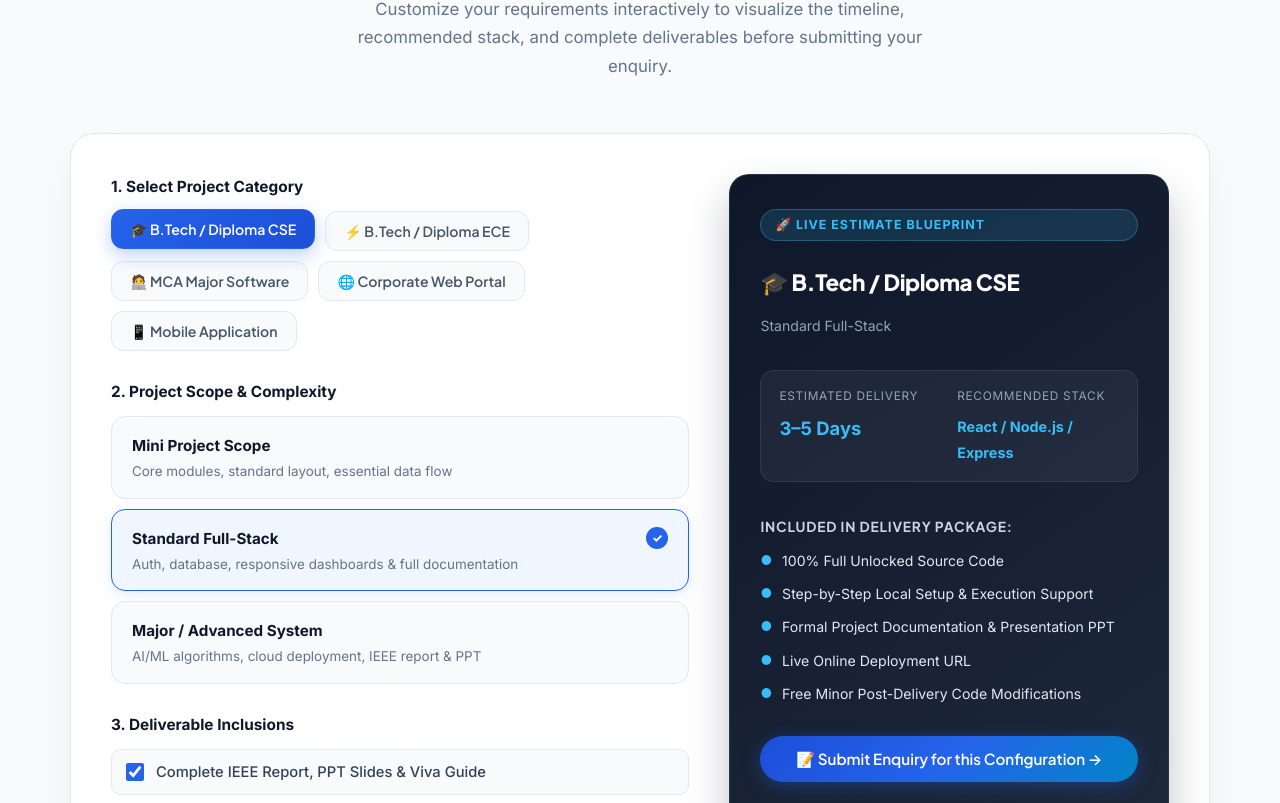
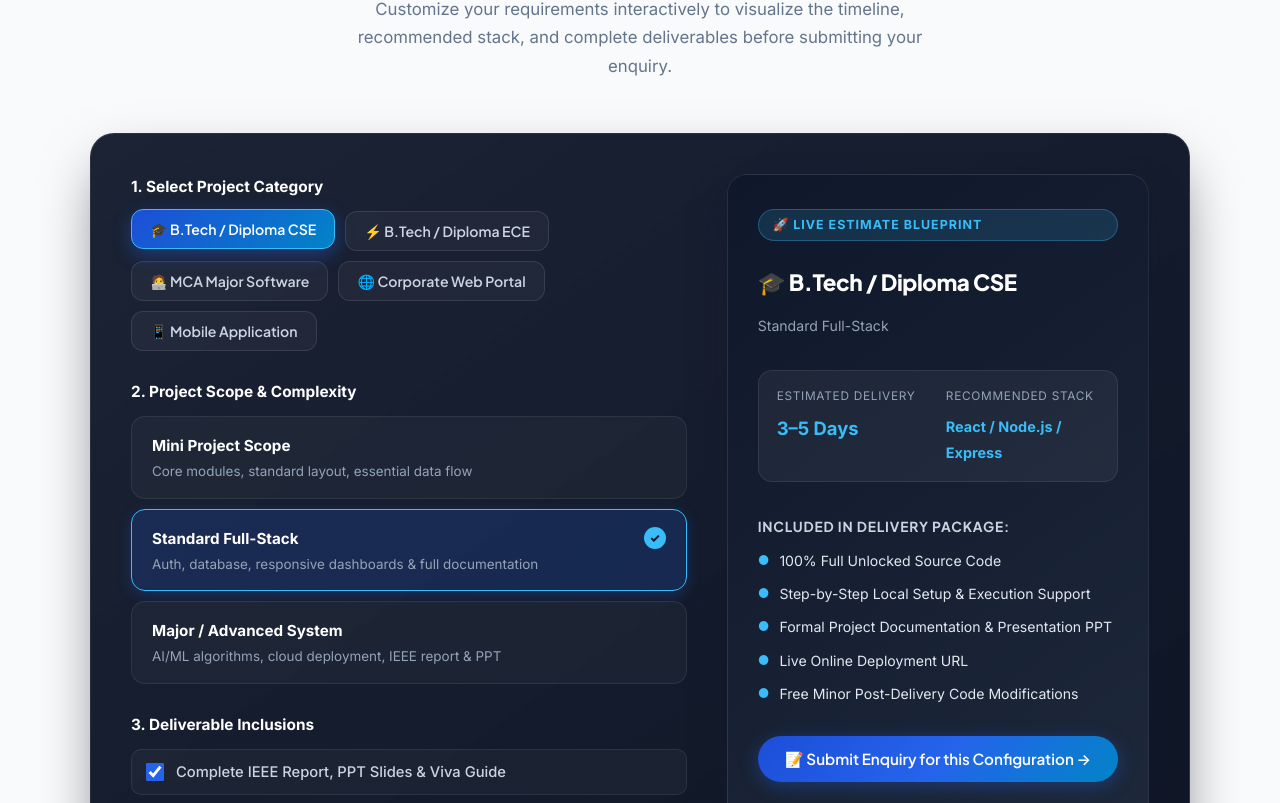
Before and after one commit to palagiriasma477-lang/AR-Tech-Solutions, a React app in the folder frontend/: page / in a window 1280 px wide. Shown: the part 5317-6120 px from the top of the page. Built offline with nearby package versions, Linux system fonts and the light colour scheme; the HTML template or start-up script is replaced by a standard one.

Commit message:
Harmonize Project Estimator and Enquiry Form cards with unified dark luxury palette

```diff
--- a/frontend/src/App.css
+++ b/frontend/src/App.css
@@ -926,12 +926,12 @@
    4.5. INTERACTIVE PROJECT ESTIMATOR & SCOPE CONFIGURATOR
 ━━━━━━━━━━━━━━━━━━━━━━━━━━━━━━━━━━━━━━━━━━ */
 .estimator-card {
-  max-width: 1140px;
+  max-width: 1100px;
   margin: 32px auto 0;
-  background: #ffffff;
+  background: linear-gradient(145deg, rgba(15, 23, 42, 0.95) 0%, rgba(10, 17, 33, 0.98) 100%);
   border-radius: 24px;
-  border: 1px solid #e2e8f0;
-  box-shadow: 0 20px 45px -12px rgba(15, 23, 42, 0.08);
+  border: 1px solid rgba(255, 255, 255, 0.1);
+  box-shadow: 0 25px 60px -15px rgba(0, 0, 0, 0.6);
   padding: 40px;
   transition: all 0.3s ease;
 }
@@ -956,7 +956,7 @@
   display: block;
   font-size: 0.96rem;
   font-weight: 700;
-  color: #0f172a;
+  color: #ffffff;
   margin-bottom: 12px;
 }
 
@@ -969,28 +969,28 @@
 .estimator-pill {
   padding: 10px 18px;
   border-radius: 12px;
-  border: 1.5px solid #e2e8f0;
-  background: #f8fafc;
+  border: 1.5px solid rgba(255, 255, 255, 0.1);
+  background: rgba(255, 255, 255, 0.04);
   font-size: 0.88rem;
   font-weight: 600;
-  color: #475569;
+  color: #cbd5e1;
   cursor: pointer;
   transition: all 0.25s cubic-bezier(0.16, 1, 0.3, 1);
   outline: none;
 }
 
 .estimator-pill:hover {
-  border-color: #93c5fd;
-  background: #eff6ff;
-  color: #1d4ed8;
+  border-color: rgba(56, 189, 248, 0.4);
+  background: rgba(37, 99, 235, 0.15);
+  color: #38bdf8;
   transform: translateY(-2px);
 }
 
 .estimator-pill.active {
-  background: linear-gradient(135deg, #2563eb, #1d4ed8);
-  color: #ffffff;
-  border-color: #2563eb;
-  box-shadow: 0 6px 18px rgba(37, 99, 235, 0.3);
+  background: linear-gradient(135deg, #1d4ed8, #0284c7);
+  color: #ffffff;
+  border-color: #38bdf8;
+  box-shadow: 0 6px 18px rgba(37, 99, 235, 0.4);
   transform: translateY(-2px);
 }
 
@@ -1003,21 +1003,21 @@
 .estimator-subcard {
   padding: 16px 20px;
   border-radius: 14px;
-  border: 1.5px solid #e2e8f0;
-  background: #f8fafc;
+  border: 1.5px solid rgba(255, 255, 255, 0.08);
+  background: rgba(255, 255, 255, 0.03);
   cursor: pointer;
   transition: all 0.25s ease;
 }
 
 .estimator-subcard:hover {
-  border-color: #93c5fd;
-  background: #f1f5f9;
+  border-color: rgba(56, 189, 248, 0.3);
+  background: rgba(37, 99, 235, 0.08);
 }
 
 .estimator-subcard.active {
-  border-color: #2563eb;
-  background: #eff6ff;
-  box-shadow: 0 4px 14px rgba(37, 99, 235, 0.12);
+  border-color: #38bdf8;
+  background: rgba(37, 99, 235, 0.18);
+  box-shadow: 0 4px 14px rgba(37, 99, 235, 0.25);
 }
 
 .subcard-header {
@@ -1025,8 +1025,9 @@
   justify-content: space-between;
   align-items: center;
   margin-bottom: 4px;
-  color: #0f172a;
+  color: #ffffff;
   font-size: 0.95rem;
+  font-weight: 700;
 }
 
 .subcard-check {
@@ -1036,15 +1037,15 @@
   width: 22px;
   height: 22px;
   border-radius: 50%;
-  background: #2563eb;
-  color: #ffffff;
+  background: #38bdf8;
+  color: #080f1d;
   font-size: 0.75rem;
   font-weight: 800;
 }
 
 .estimator-subcard p {
   font-size: 0.84rem;
-  color: #64748b;
+  color: #94a3b8;
   margin: 0;
   line-height: 1.45;
 }
@@ -1061,18 +1062,18 @@
   gap: 12px;
   font-size: 0.92rem;
   font-weight: 500;
-  color: #334155;
+  color: #cbd5e1;
   cursor: pointer;
   padding: 10px 14px;
-  background: #f8fafc;
-  border: 1px solid #e2e8f0;
+  background: rgba(255, 255, 255, 0.03);
+  border: 1px solid rgba(255, 255, 255, 0.08);
   border-radius: 10px;
   transition: all 0.2s ease;
 }
 
 .estimator-check-label:hover {
-  border-color: #cbd5e1;
-  background: #f1f5f9;
+  border-color: rgba(56, 189, 248, 0.3);
+  background: rgba(37, 99, 235, 0.08);
 }
 
 .estimator-check-label input {
@@ -2274,10 +2275,11 @@
 }
 
 .enquiry-form-card {
-  background: #ffffff;
+  background: linear-gradient(145deg, rgba(15, 23, 42, 0.95) 0%, rgba(10, 17, 33, 0.98) 100%);
+  border: 1px solid rgba(255, 255, 255, 0.1);
   border-radius: var(--radius-lg);
   padding: 44px 38px;
-  box-shadow: 0 20px 50px rgba(0, 0, 0, 0.35);
+  box-shadow: 0 25px 60px -15px rgba(0, 0, 0, 0.7);
   position: relative;
 }
 
@@ -2297,7 +2299,7 @@
 .form-group label {
   font-size: 0.88rem;
   font-weight: 700;
-  color: var(--text-headline);
+  color: #e2e8f0;
 }
 
 .form-group span.req {
@@ -2308,20 +2310,25 @@
 .form-control {
   width: 100%;
   padding: 12px 16px;
-  border: 1.5px solid var(--border-light);
+  border: 1.5px solid rgba(255, 255, 255, 0.1);
   border-radius: 10px;
   font-size: 0.92rem;
   font-family: var(--font-body);
-  color: var(--text-headline);
-  background: #f8fafc;
+  color: #ffffff;
+  background: rgba(255, 255, 255, 0.04);
   transition: var(--transition);
   outline: none;
 }
 
 .form-control:focus {
-  border-color: var(--accent-primary);
-  background: #ffffff;
-  box-shadow: 0 0 0 3px rgba(37, 99, 235, 0.12);
+  border-color: #38bdf8;
+  background: rgba(37, 99, 235, 0.1);
+  box-shadow: 0 0 0 3px rgba(56, 189, 248, 0.2);
+}
+
+.form-control option {
+  background: #0f172a;
+  color: #ffffff;
 }
 
 textarea.form-control {
@@ -2332,7 +2339,7 @@
 .form-submit {
   width: 100%;
   padding: 15px;
-  background: linear-gradient(135deg, #1d4ed8 0%, #2563eb 100%);
+  background: linear-gradient(135deg, #1d4ed8 0%, #2563eb 50%, #0284c7 100%);
   color: #ffffff;
   border: none;
   border-radius: var(--radius-full);
@@ -2340,12 +2347,13 @@
   font-weight: 700;
   transition: var(--transition);
   margin-top: 10px;
-  box-shadow: 0 6px 20px rgba(37, 99, 235, 0.35);
+  box-shadow: 0 6px 20px rgba(37, 99, 235, 0.4);
 }
 
 .form-submit:hover {
   transform: translateY(-2px);
-  box-shadow: 0 10px 28px rgba(37, 99, 235, 0.45);
+  box-shadow: 0 10px 28px rgba(37, 99, 235, 0.5);
+  filter: brightness(1.08);
 }
 
 .form-submit:disabled {
```
